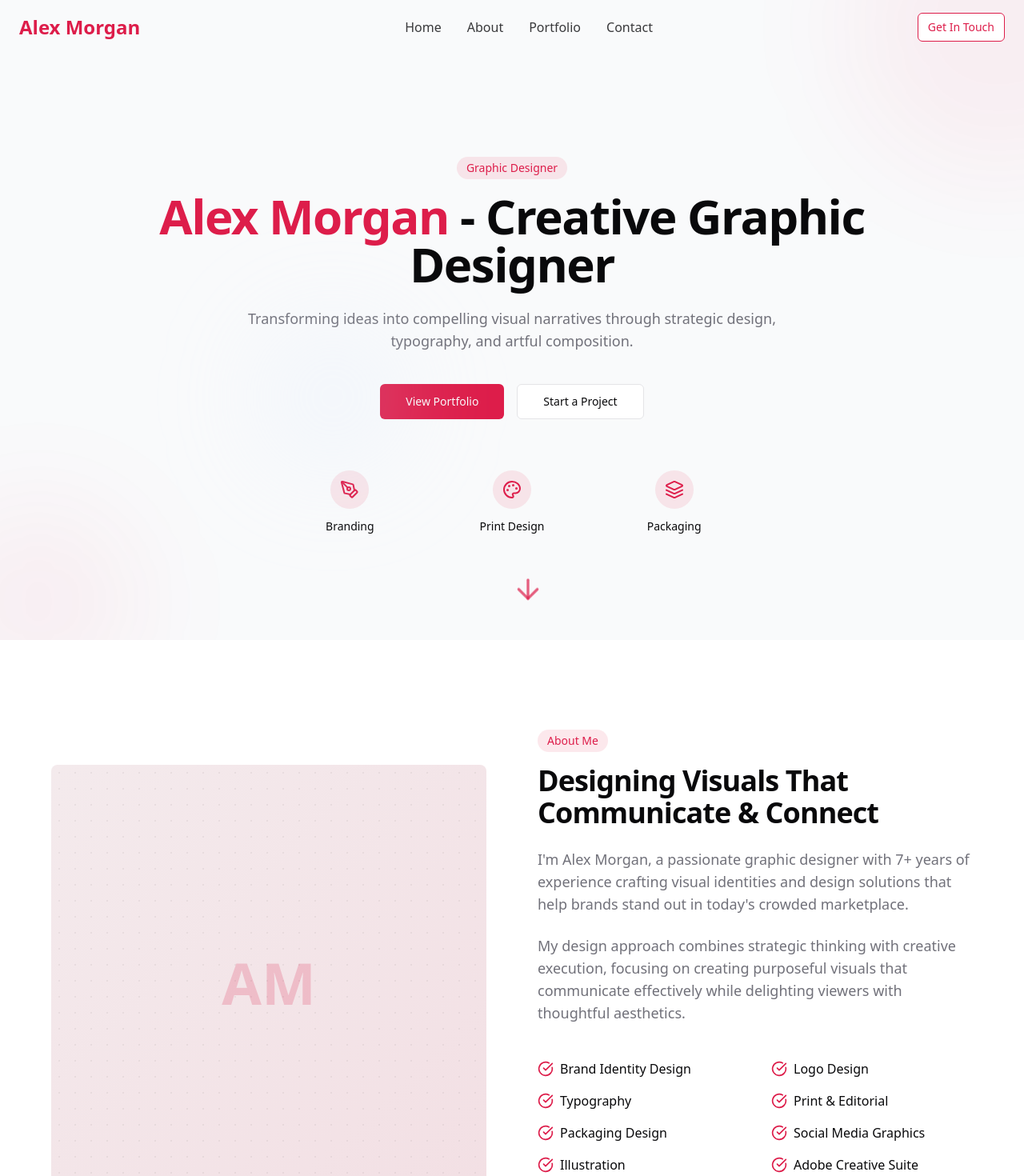
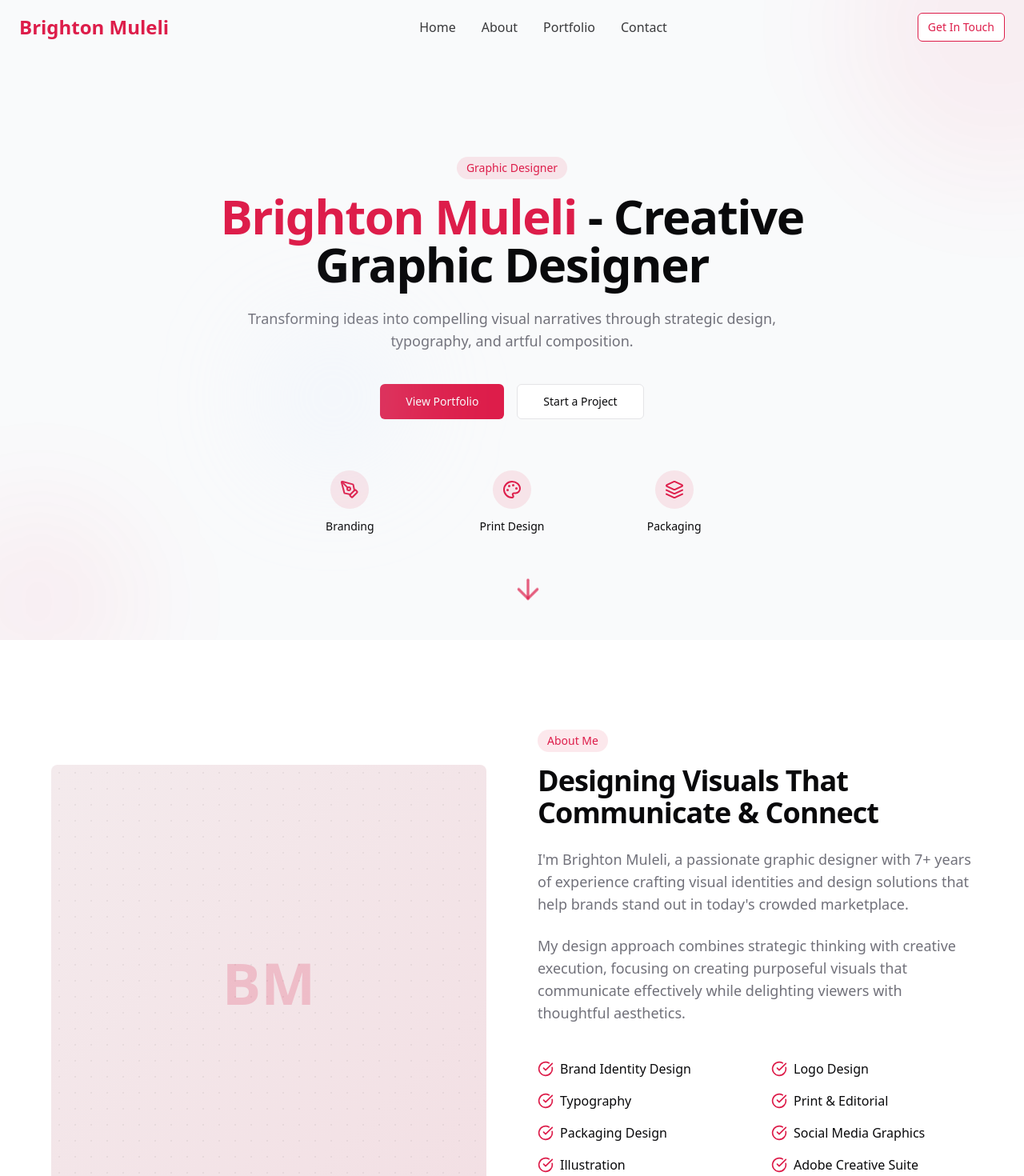
Before and after one commit to Bright254/Brighton-Muleli-portfolio, a React (Vite) app: page / in a window 1280 px wide. Shown: the top 1470 px of the page at 80% size. Built offline with nearby package versions, Linux system fonts and the light colour scheme.

Commit message:
Rename project to Brighton Muleli
Update all instances of "Alex Morgan" to "Brighton Muleli".

```diff
--- a/src/components/About.tsx
+++ b/src/components/About.tsx
@@ -1,4 +1,3 @@
-
 import { CheckCircle } from "lucide-react";
 import { Button } from "@/components/ui/button";
 
@@ -38,7 +37,7 @@ const About = () => {
                 <div className="w-full h-full bg-[radial-gradient(#000_1px,transparent_1px)]" style={{ backgroundSize: "20px 20px" }}></div>
               </div>
               <div className="absolute inset-0 flex items-center justify-center">
-                <span className="text-7xl font-bold text-primary/20">AM</span>
+                <span className="text-7xl font-bold text-primary/20">BM</span>
               </div>
             </div>
           </div>
@@ -48,7 +47,7 @@ const About = () => {
             <span className="section-title-tag">About Me</span>
             <h2 className="heading-lg mb-6">Designing Visuals That Communicate & Connect</h2>
             <p className="paragraph mb-6">
-              I'm Alex Morgan, a passionate graphic designer with 7+ years of experience crafting visual identities and design solutions that help brands stand out in today's crowded marketplace.
+              I'm Brighton Muleli, a passionate graphic designer with 7+ years of experience crafting visual identities and design solutions that help brands stand out in today's crowded marketplace.
             </p>
             <p className="paragraph mb-10">
               My design approach combines strategic thinking with creative execution, focusing on creating purposeful visuals that communicate effectively while delighting viewers with thoughtful aesthetics.
--- a/src/components/Footer.tsx
+++ b/src/components/Footer.tsx
@@ -16,7 +16,7 @@ const Footer = () => {
         <div className="grid grid-cols-1 md:grid-cols-2 gap-8 mb-8 items-center">
           <div>
             <a href="#home" className="text-2xl font-bold">
-              <span className="text-primary">Alex Morgan</span>
+              <span className="text-primary">Brighton Muleli</span>
             </a>
             <p className="mt-2 text-white/80 max-w-md">
               Creating thoughtful, strategic, and visually impactful design solutions for brands that want to make a lasting impression.
@@ -43,7 +43,7 @@ const Footer = () => {
 
         <div className="border-t border-white/10 pt-6 flex flex-col sm:flex-row justify-between items-center">
           <p className="text-sm text-white/70">
-            &copy; {currentYear} Alex Morgan. Graphic Designer.
+            &copy; {currentYear} Brighton Muleli. Graphic Designer.
           </p>
 
           <div className="mt-4 sm:mt-0">
--- a/src/components/Hero.tsx
+++ b/src/components/Hero.tsx
@@ -12,7 +12,7 @@ const Hero = () => {
         <div className="max-w-4xl mx-auto text-center">
           <span className="section-title-tag animate-fade-in">Graphic Designer</span>
           <h1 className="heading-xl mb-6 animate-slide-up" style={{ animationDelay: "0.1s" }}>
-            <span className="text-primary">Alex Morgan</span> - Creative Graphic Designer
+            <span className="text-primary">Brighton Muleli</span> - Creative Graphic Designer
           </h1>
           <p className="paragraph max-w-2xl mx-auto mb-10 animate-slide-up" style={{ animationDelay: "0.2s" }}>
             Transforming ideas into compelling visual narratives through strategic design, typography, and artful composition.
--- a/src/components/Navbar.tsx
+++ b/src/components/Navbar.tsx
@@ -40,7 +40,7 @@ const Navbar = () => {
           className="text-2xl font-bold transition-all hover:scale-105 duration-300"
           aria-label="Logo"
         >
-          <span className="text-primary">Alex Morgan</span>
+          <span className="text-primary">Brighton Muleli</span>
         </a>
 
         <nav className="hidden md:block">
```
